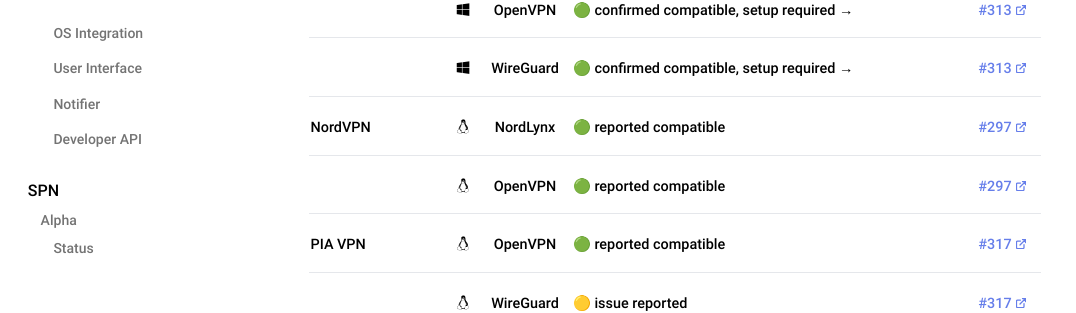
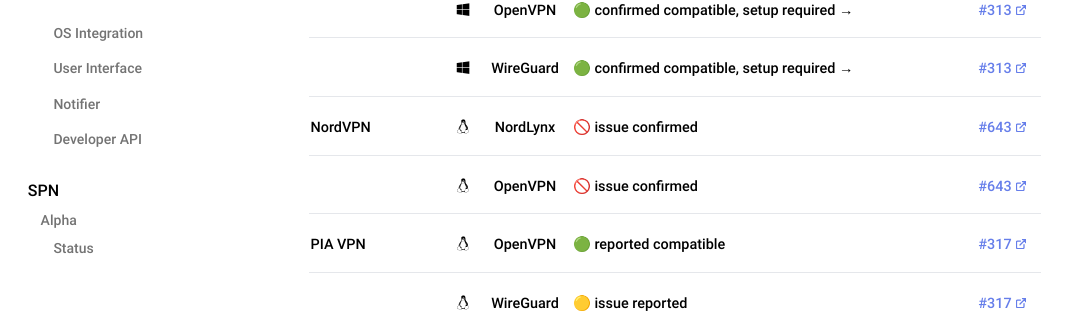
Before and after one commit to safing/docs, a Jekyll site: the page built from portmaster/install/status/vpn-compatibility.md, in a window 1280 px wide and 900 px high, scrolled down 804 px. Shown: the part 141-454 px from the top of the window, without its empty margins (0-1076 px from the left). Built offline with Jekyll 4.4.1, drawn with Linux system fonts in a browser that asks for light colours.

Commit message:
Updated compatibility for NordVPN on Linux

```diff
--- a/_data/compatibility.yml
+++ b/_data/compatibility.yml
@@ -33,12 +33,12 @@ vpns:
     reports:
       - os: linux
         mode: NordLynx
-        state: 🟢 reported compatible
-        issue_number: 297
+        state: 🚫 issue confirmed
+        issue_number: 643
       - os: linux
         mode: OpenVPN
-        state: 🟢 reported compatible
-        issue_number: 297
+        state: 🚫 issue confirmed
+        issue_number: 643
   - name: PIA VPN
     reports:
       - os: linux
```
